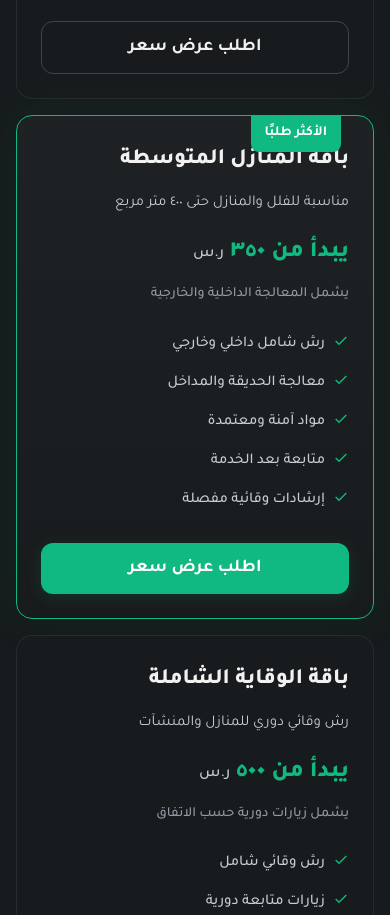
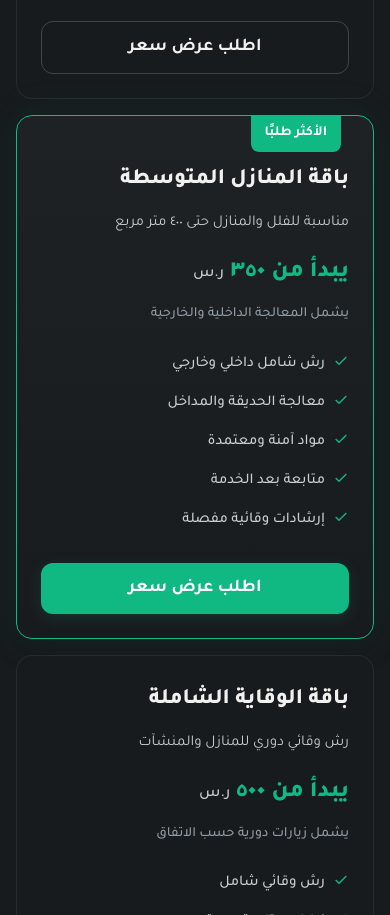
Before and after one commit to a-alkhaibari/mubeed, a plain HTML site: page index.html in a window 390 px wide. Shown: the part 6121-7036 px from the top of the page. Drawn offline with Linux system fonts and the light colour scheme.

Commit message:
Fix mobile pricing badge overlap

```diff
--- a/assets/css/styles.css
+++ b/assets/css/styles.css
@@ -2608,6 +2608,9 @@ a.city-chip {
   .pricing-card {
     padding: var(--space-lg);
   }
+  .pricing-card.featured {
+    padding-top: calc(var(--space-lg) + 1.25rem);
+  }
   .pricing-name {
     font-size: var(--fs-lg);
   }
```
